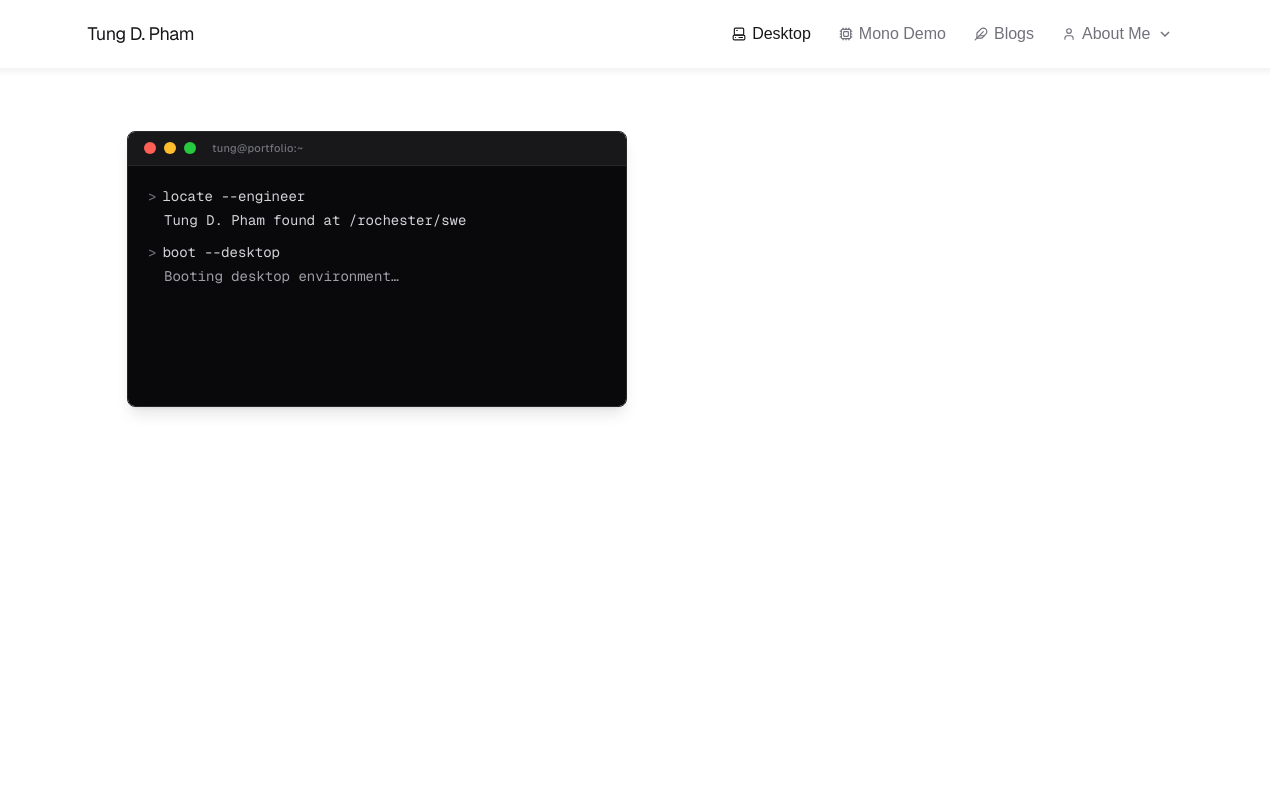
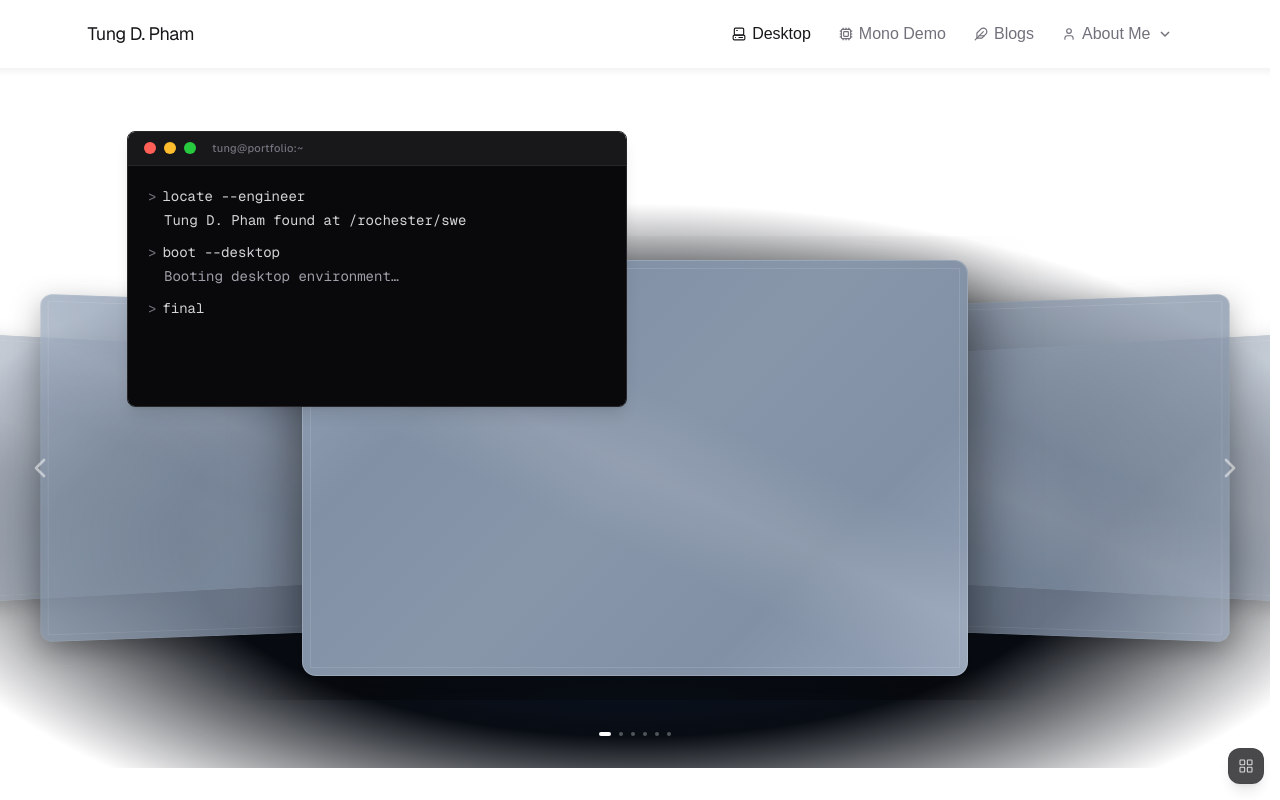
Before and after one commit to tungphambasement/mono_web, a Next.js app: page / in a window 1280 px wide. Built offline with nearby package versions, Linux system fonts and the light colour scheme.

Commit message:
Made hero nicer

```diff
--- a/app/components/HeroSection.tsx
+++ b/app/components/HeroSection.tsx
@@ -2,6 +2,7 @@
 
 import { useCallback, useEffect, useRef, useState } from "react";
 import { AnimatePresence, motion } from "framer-motion";
+import { ChevronLeft, ChevronRight } from "lucide-react";
 
 //  Config
 
@@ -22,7 +23,7 @@ const CARDS: Card[] = [
   { id: 6, url: null, label: "Placeholder" },
 ];
 
-const AUTO_ADVANCE_MS = 4000;
+const AUTO_ADVANCE_MS = 5000;
 const PHRASE_MS = 2500;
 
 // Card height as a fraction of viewport height; width derived from window aspect ratio
@@ -166,24 +167,22 @@ export default function HeroSection() {
         onPointerUp={handlePointerUp}
         onPointerLeave={() => { dragStartX.current = null; }}
       >
-        {/* Left arrow */}
+        {/* Left Button */}
         <button
           onClick={(e) => { e.stopPropagation(); navigate(-1); }}
-          className="absolute left-4 top-1/2 -translate-y-1/2 z-30 w-10 h-10 rounded-full hover:bg-white/25 border border-white/20 flex items-center justify-center text-white text-lg transition-colors backdrop-blur-sm"
-          style={{ cursor: "pointer" }}
+          className="absolute left-4 top-1/2 -translate-y-1/2 z-30 w-12 h-12 rounded-full flex items-center justify-center text-white/50 transition-all duration-300 hover:bg-white/10 hover:text-white hover:backdrop-blur-md active:scale-95 cursor-pointer group/btn"
           aria-label="Previous"
         >
-          ←
+          <ChevronLeft className="w-8 h-8 transition-transform" />
         </button>
 
-        {/* Right arrow */}
+        {/* Right Button */}
         <button
           onClick={(e) => { e.stopPropagation(); navigate(1); }}
-          className="absolute right-4 top-1/2 -translate-y-1/2 z-30 w-10 h-10 rounded-full hover:bg-white/25 border border-white/20 flex items-center justify-center text-white text-lg transition-colors backdrop-blur-sm"
-          style={{ cursor: "pointer" }}
+          className="absolute right-4 top-1/2 -translate-y-1/2 z-30 w-12 h-12 rounded-full flex items-center justify-center text-white/50 transition-all duration-300 hover:bg-white/10 hover:text-white hover:backdrop-blur-md active:scale-95 cursor-pointer group/btn"
           aria-label="Next"
         >
-          →
+          <ChevronRight className="w-8 h-8 transition-transform" />
         </button>
 
         {/* Cards row — perspective-preserving container */}
@@ -209,7 +208,7 @@ export default function HeroSection() {
                   scale: t.scale,
                   opacity: t.opacity,
                 }}
-                transition={{ type: "spring", stiffness: 290, damping: 32 }}
+                transition={{ type: "spring", stiffness: 120, damping: 32 }}
                 style={{
                   position: "absolute",
                   width: cardW,
@@ -293,35 +292,42 @@ function PlaceholderCard({ label }: { label: string }) {
       style={{
         width: "100%",
         height: "100%",
-        background: "linear-gradient(145deg, #0f172a 0%, #1e293b 55%, #0f172a 100%)",
+        // Multi-stop linear gradient for a metallic silver feel
+        background: "linear-gradient(135deg, #94a3b8 0%, #7f8ea3 25%, #8594a8 50%, #7f8ea3 75%, #94a3b8 100%)",
         display: "flex",
         flexDirection: "column",
         alignItems: "center",
         justifyContent: "center",
-        gap: 14,
+        gap: 16,
+        position: "relative",
+        overflow: "hidden", // Clips the shimmer effect
       }}
     >
-      {/* Decorative icon placeholder */}
+
+      {/* Glossy Overlay: This creates the "Silver Shine" */}
       <div
         style={{
-          width: 52,
-          height: 52,
-          borderRadius: "50%",
-          background: "rgba(255,255,255,0.05)",
-          border: "1px solid rgba(255,255,255,0.12)",
+          position: "absolute",
+          top: "-50%",
+          left: "-50%",
+          width: "200%",
+          height: "200%",
+          background: "linear-gradient(45deg, transparent 45%, rgba(255,255,255,0.10) 50%, transparent 55%)",
+          transform: "rotate(-20deg)",
+          pointerEvents: "none",
         }}
       />
-      <span
+
+      {/* Subtle Inset Border for a "Milled" Edge look */}
+      <div
         style={{
-          color: "rgba(255,255,255,0.45)",
-          fontSize: 14,
-          fontWeight: 500,
-          letterSpacing: "0.08em",
-          textTransform: "uppercase",
+          position: "absolute",
+          inset: "8px",
+          border: "1px solid rgba(255,255,255,0.12)",
+          borderRadius: "inherit",
+          pointerEvents: "none",
         }}
-      >
-        {label}
-      </span>
+      />
     </div>
   );
 }
--- a/app/components/Terminal.tsx
+++ b/app/components/Terminal.tsx
@@ -54,10 +54,10 @@ const SCRIPT: ScriptEntry[] = [
   },
 ];
 
-const PROMPT_SPEED = 60;
+const PROMPT_SPEED = 50;
 const OUTPUT_SPEED = 30;
 const PAUSE_AFTER_TYPE = 150;
-const PAUSE_AFTER_CMD = 400;
+const PAUSE_AFTER_CMD = 300;
 const PAUSE_AFTER_EXECUTION = 100;
 
 //  Command Definitions
--- a/app/globals.css
+++ b/app/globals.css
@@ -4,6 +4,13 @@
   --background: #ffffff;
   --foreground: #171717;
   scrollbar-gutter: stable;
+}
+
+@media (prefers-color-scheme: dark) {
+  :root {
+    --background: var(--color-zinc-950);
+    --foreground: #ededed;
+  }
 }
 
 @theme inline {
@@ -61,13 +68,6 @@
 
   50% {
     opacity: 0;
-  }
-}
-
-@media (prefers-color-scheme: dark) {
-  :root {
-    --background: #0a0a0a;
-    --foreground: #ededed;
   }
 }
 
--- a/app/page.tsx
+++ b/app/page.tsx
@@ -144,8 +144,9 @@ export default function Home() {
 
       {/* Desktop environment */}
       {desktopBooted && (
-        <div className="relative items-center justify-center flex flex-1 w-full transition-opacity duration-2000 animate-fade-in">
-          {/* <Wallpaper4 /> */}
+        <div
+          className="relative items-center justify-center flex flex-1 w-full transition-opacity duration-2000 animate-fade-in"
+        >
           <Taskbar items={
             [{
               id: "terminal",
@@ -157,7 +158,13 @@ export default function Home() {
             },
             ]
           } />
-          <HeroSection />
+          <div
+            className="flex flex-1 w-full items-center justify-center"
+            style={{
+              background: 'radial-gradient(ellipse 65% 55% at 50% 65%, #0c1e3d 0%, #04080f 55%, var(--background) 90%)'
+            }}>
+            <HeroSection />
+          </div>
         </div>)
       }
     </div >
```
